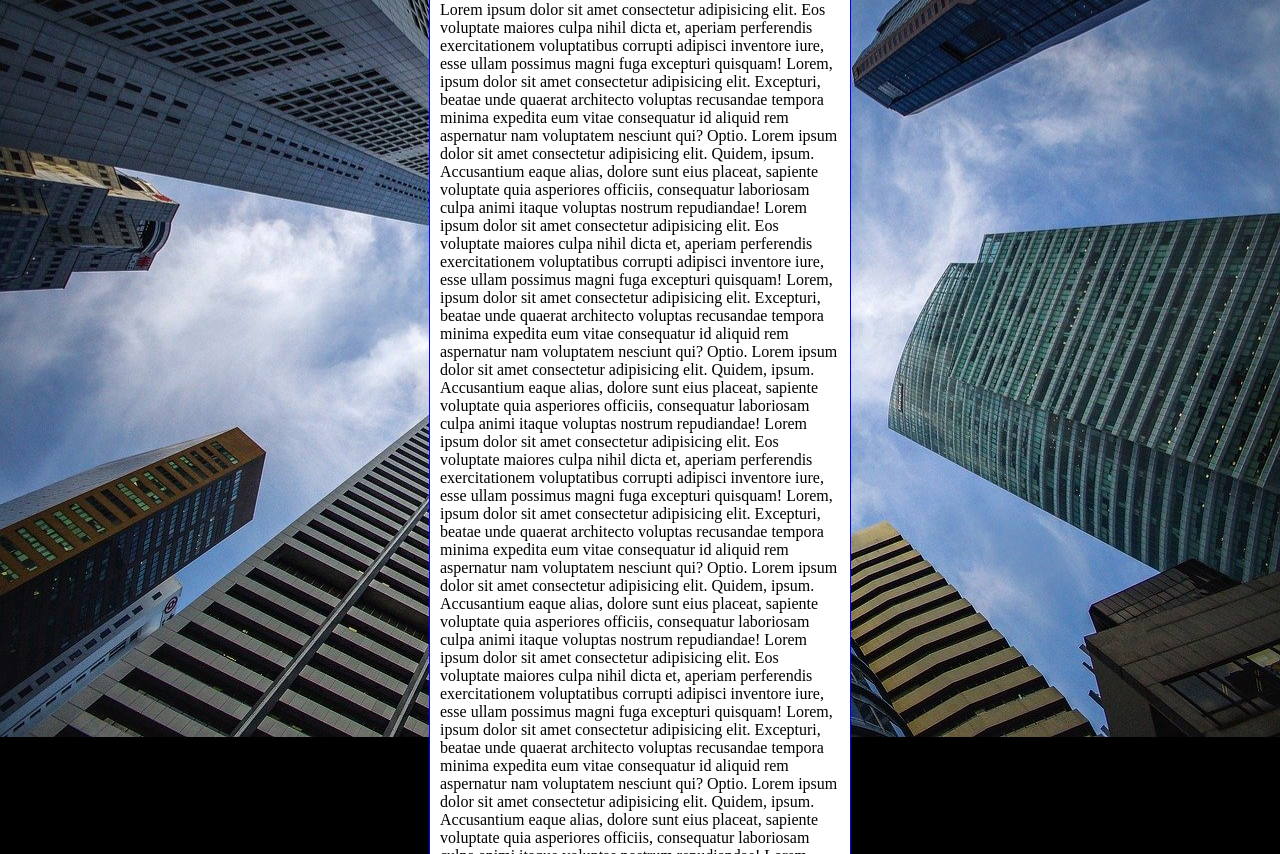
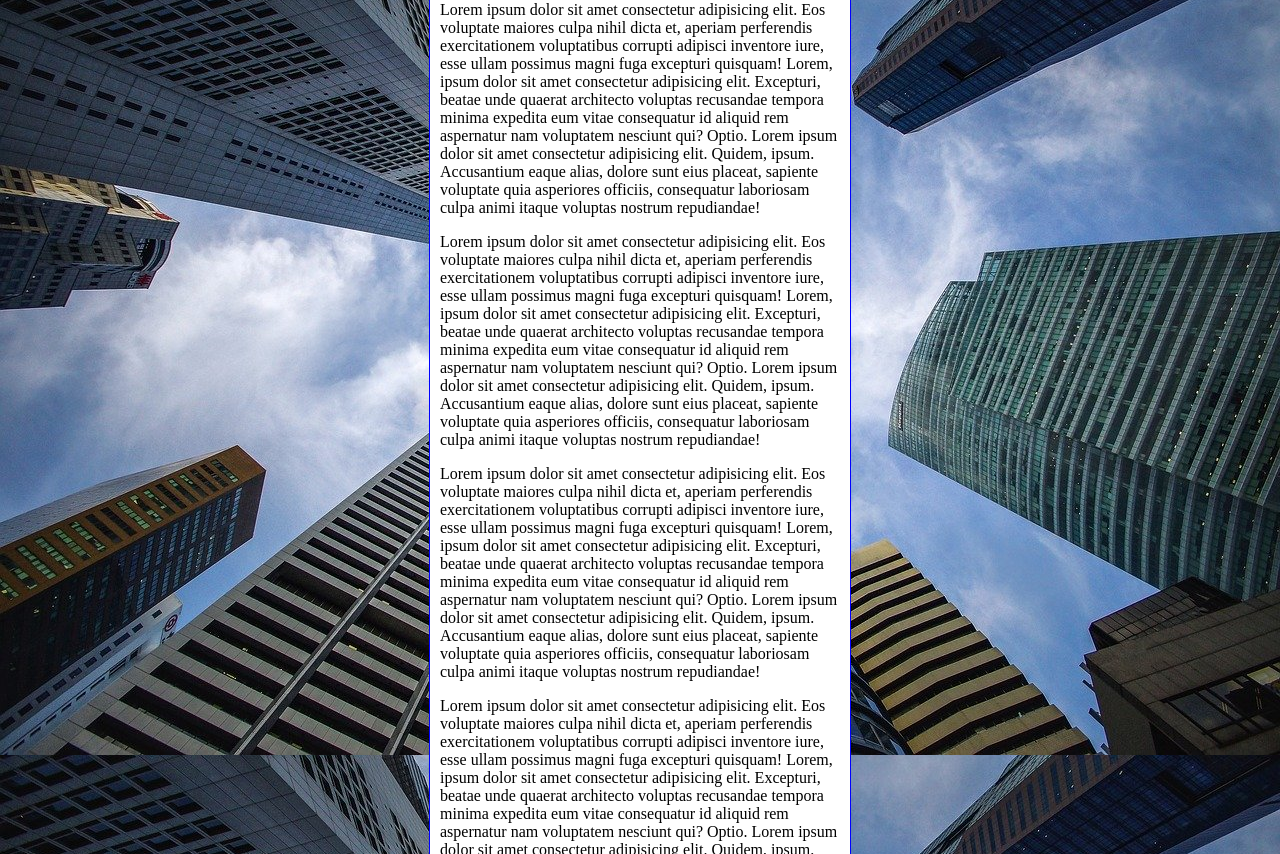
Before and after one commit to jaopzj/HTML-CSS, a plain HTML site: page exercícios/EX022/fundo006.html in a window 1280 px wide. Shown: the part 98-952 px from the top of the page. Drawn offline with Linux system fonts and the light colour scheme.

Commit message:
Atualiza título e otimiza estilo de fundo no arquivo fundo006.html

```diff
--- a/exercícios/EX022/fundo006.html
+++ b/exercícios/EX022/fundo006.html
@@ -3,20 +3,27 @@
 <head>
     <meta charset="UTF-8">
     <meta name="viewport" content="width=device-width, initial-scale=1.0">
-    <title>Document</title>
+    <title>Fundo Fixo de Tela</title>
     <style>
         body {
-            height: 100vh;
+            /* height: 100vh;
             background-color: black;
             background-image: url(imagens/wallpaper002.jpg);
             background-position: center center;
             background-repeat: no-repeat;
             background-size: cover;
+            background-attachment: fixed; */
+
+            /*Shorthand - background
+                color > image > position > repeat > [size] > attachment
+            */
+
+            background: black url(imagens/wallpaper002.jpg) center center/cover no-repeat fixed;
         }
 
         main {
             background-color: white;
-            width: 400px;
+            max-width: 400px;
             padding: 10px;
             margin: auto;
             border: 1px solid blue;
@@ -30,13 +37,16 @@
         <h1>Teste de Imagem de Fundo</h1>
         <p>
             Lorem ipsum dolor sit amet consectetur adipisicing elit. Eos voluptate maiores culpa nihil dicta et, aperiam perferendis exercitationem voluptatibus corrupti adipisci inventore iure, esse ullam possimus magni fuga excepturi quisquam! Lorem, ipsum dolor sit amet consectetur adipisicing elit. Excepturi, beatae unde quaerat architecto voluptas recusandae tempora minima expedita eum vitae consequatur id aliquid rem aspernatur nam voluptatem nesciunt qui? Optio. Lorem ipsum dolor sit amet consectetur adipisicing elit. Quidem, ipsum. Accusantium eaque alias, dolore sunt eius placeat, sapiente voluptate quia asperiores officiis, consequatur laboriosam culpa animi itaque voluptas nostrum repudiandae!
-            Lorem ipsum dolor sit amet consectetur adipisicing elit. Eos voluptate maiores culpa nihil dicta et, aperiam perferendis exercitationem voluptatibus corrupti adipisci inventore iure, esse ullam possimus magni fuga excepturi quisquam! Lorem, ipsum dolor sit amet consectetur adipisicing elit. Excepturi, beatae unde quaerat architecto voluptas recusandae tempora minima expedita eum vitae consequatur id aliquid rem aspernatur nam voluptatem nesciunt qui? Optio. Lorem ipsum dolor sit amet consectetur adipisicing elit. Quidem, ipsum. Accusantium eaque alias, dolore sunt eius placeat, sapiente voluptate quia asperiores officiis, consequatur laboriosam culpa animi itaque voluptas nostrum repudiandae!
-            Lorem ipsum dolor sit amet consectetur adipisicing elit. Eos voluptate maiores culpa nihil dicta et, aperiam perferendis exercitationem voluptatibus corrupti adipisci inventore iure, esse ullam possimus magni fuga excepturi quisquam! Lorem, ipsum dolor sit amet consectetur adipisicing elit. Excepturi, beatae unde quaerat architecto voluptas recusandae tempora minima expedita eum vitae consequatur id aliquid rem aspernatur nam voluptatem nesciunt qui? Optio. Lorem ipsum dolor sit amet consectetur adipisicing elit. Quidem, ipsum. Accusantium eaque alias, dolore sunt eius placeat, sapiente voluptate quia asperiores officiis, consequatur laboriosam culpa animi itaque voluptas nostrum repudiandae!
-            Lorem ipsum dolor sit amet consectetur adipisicing elit. Eos voluptate maiores culpa nihil dicta et, aperiam perferendis exercitationem voluptatibus corrupti adipisci inventore iure, esse ullam possimus magni fuga excepturi quisquam! Lorem, ipsum dolor sit amet consectetur adipisicing elit. Excepturi, beatae unde quaerat architecto voluptas recusandae tempora minima expedita eum vitae consequatur id aliquid rem aspernatur nam voluptatem nesciunt qui? Optio. Lorem ipsum dolor sit amet consectetur adipisicing elit. Quidem, ipsum. Accusantium eaque alias, dolore sunt eius placeat, sapiente voluptate quia asperiores officiis, consequatur laboriosam culpa animi itaque voluptas nostrum repudiandae!
-            Lorem ipsum dolor sit amet consectetur adipisicing elit. Eos voluptate maiores culpa nihil dicta et, aperiam perferendis exercitationem voluptatibus corrupti adipisci inventore iure, esse ullam possimus magni fuga excepturi quisquam! Lorem, ipsum dolor sit amet consectetur adipisicing elit. Excepturi, beatae unde quaerat architecto voluptas recusandae tempora minima expedita eum vitae consequatur id aliquid rem aspernatur nam voluptatem nesciunt qui? Optio. Lorem ipsum dolor sit amet consectetur adipisicing elit. Quidem, ipsum. Accusantium eaque alias, dolore sunt eius placeat, sapiente voluptate quia asperiores officiis, consequatur laboriosam culpa animi itaque voluptas nostrum repudiandae!
+        </p>
+        <p>
             Lorem ipsum dolor sit amet consectetur adipisicing elit. Eos voluptate maiores culpa nihil dicta et, aperiam perferendis exercitationem voluptatibus corrupti adipisci inventore iure, esse ullam possimus magni fuga excepturi quisquam! Lorem, ipsum dolor sit amet consectetur adipisicing elit. Excepturi, beatae unde quaerat architecto voluptas recusandae tempora minima expedita eum vitae consequatur id aliquid rem aspernatur nam voluptatem nesciunt qui? Optio. Lorem ipsum dolor sit amet consectetur adipisicing elit. Quidem, ipsum. Accusantium eaque alias, dolore sunt eius placeat, sapiente voluptate quia asperiores officiis, consequatur laboriosam culpa animi itaque voluptas nostrum repudiandae!
         </p>
-
+        <p>
+            Lorem ipsum dolor sit amet consectetur adipisicing elit. Eos voluptate maiores culpa nihil dicta et, aperiam perferendis exercitationem voluptatibus corrupti adipisci inventore iure, esse ullam possimus magni fuga excepturi quisquam! Lorem, ipsum dolor sit amet consectetur adipisicing elit. Excepturi, beatae unde quaerat architecto voluptas recusandae tempora minima expedita eum vitae consequatur id aliquid rem aspernatur nam voluptatem nesciunt qui? Optio. Lorem ipsum dolor sit amet consectetur adipisicing elit. Quidem, ipsum. Accusantium eaque alias, dolore sunt eius placeat, sapiente voluptate quia asperiores officiis, consequatur laboriosam culpa animi itaque voluptas nostrum repudiandae!
+        </p>
+        <p>
+            Lorem ipsum dolor sit amet consectetur adipisicing elit. Eos voluptate maiores culpa nihil dicta et, aperiam perferendis exercitationem voluptatibus corrupti adipisci inventore iure, esse ullam possimus magni fuga excepturi quisquam! Lorem, ipsum dolor sit amet consectetur adipisicing elit. Excepturi, beatae unde quaerat architecto voluptas recusandae tempora minima expedita eum vitae consequatur id aliquid rem aspernatur nam voluptatem nesciunt qui? Optio. Lorem ipsum dolor sit amet consectetur adipisicing elit. Quidem, ipsum. Accusantium eaque alias, dolore sunt eius placeat, sapiente voluptate quia asperiores officiis, consequatur laboriosam culpa animi itaque voluptas nostrum repudiandae!
+        </p>
     </main>
 </body>
 </html>
```
